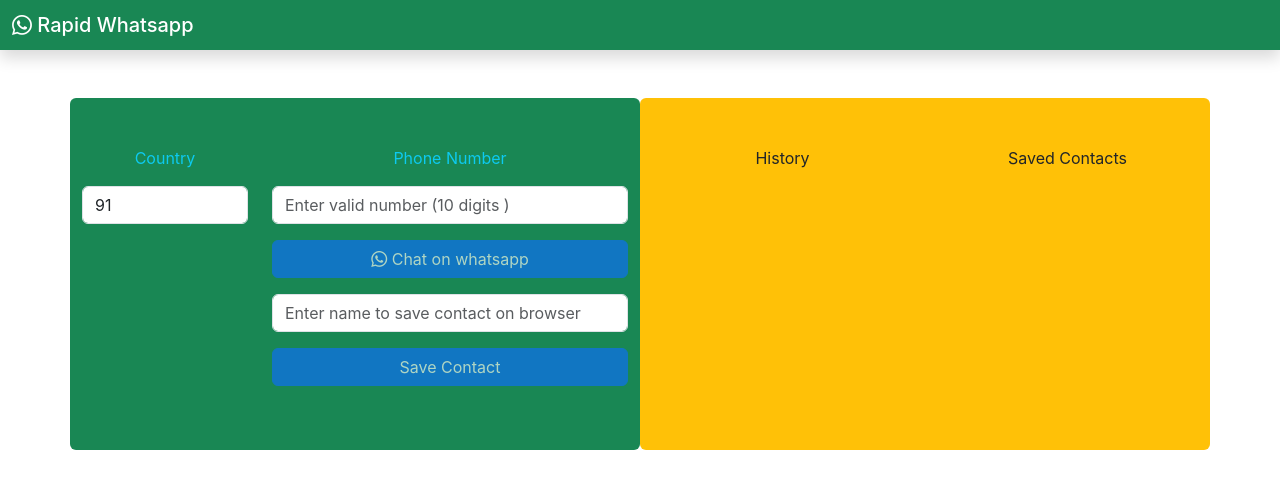
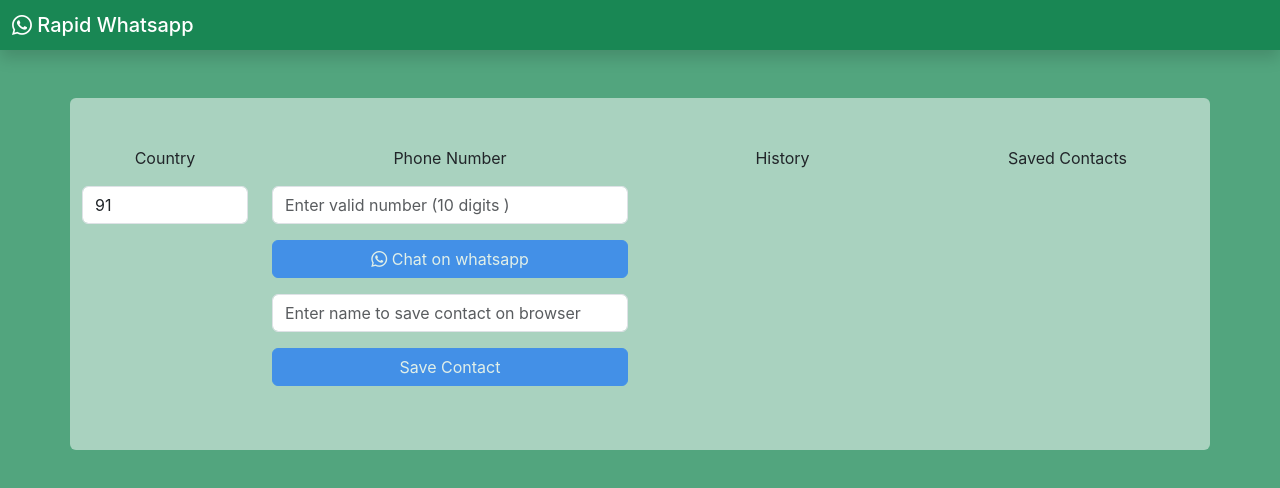
Before and after one commit to Green-World115/Rapid-whatsapp, a React (Create React App) app: page / in a window 1280 px wide. Shown: the top 488 px of the page. Built offline with nearby package versions, Linux system fonts and the light colour scheme.

Commit message:
9 - text saved contact + changed UI

```diff
--- a/public/index.html
+++ b/public/index.html
@@ -25,7 +25,7 @@
       href="https://cdn.jsdelivr.net/npm/bootstrap-icons@1.10.4/font/bootstrap-icons.css"
     />
   </head>
-  <body>
+  <body class="bg-success bg-opacity-75">
     <noscript>You need to enable JavaScript to run this app.</noscript>
     <div id="root"></div>
     <script
--- a/src/App.js
+++ b/src/App.js
@@ -86,10 +86,10 @@
 
       <div className="container">
         <div className="row py-5">
-          <div className="col-lg-6 py-5 text-center bg-success rounded">
+          <div className="col-lg-6 py-5 text-center bg-white bg-opacity-50 rounded-start">
             <div className="row">
               <div className="col-4">
-                <p className="text-info text-sm">Country</p>
+                <p className="text-dark text-sm">Country</p>
                 <input
                   onChange={handleCountryCode}
                   value={countryCode}
@@ -99,7 +99,7 @@
                 />
               </div>
               <div className="col-8">
-                <p className="text-info text-sm">Phone Number</p>
+                <p className="text-dark text-sm">Phone Number</p>
                 <input
                   onChange={handleOnChange}
                   value={number}
@@ -138,7 +138,7 @@
               </div>
             </div>
           </div>
-          <div className="col-lg-6 py-5 text-center bg-warning rounded">
+          <div className="col-lg-6 py-5 text-center bg-white bg-opacity-50 rounded-end">
             <div className="row">
               <div className="col-6">
                 <p>History</p>
@@ -163,10 +163,21 @@
                   return (
                     <div
                       key={index}
-                      className="contact bg-dark text-white border border-3"
+                      className="card text-bg-dark mb-3"
+                      style={{ maxWidth: "18rem" }}
                     >
-                      <p>Name : {element.name}</p>
-                      <p>Number : {element.number}</p>
+                      <div className="card-header">{element.name}</div>
+                      <div className="card-body">
+                        <h5 className="card-title">{element.number}</h5>
+                      </div>
+                      <a
+                        target="_blank"
+                        rel="noreferrer"
+                        href={`http://wa.me/${element.number}`}
+                        className="btn btn-outline-dark"
+                      >
+                        Chat
+                      </a>
                     </div>
                   );
                 })}
```
